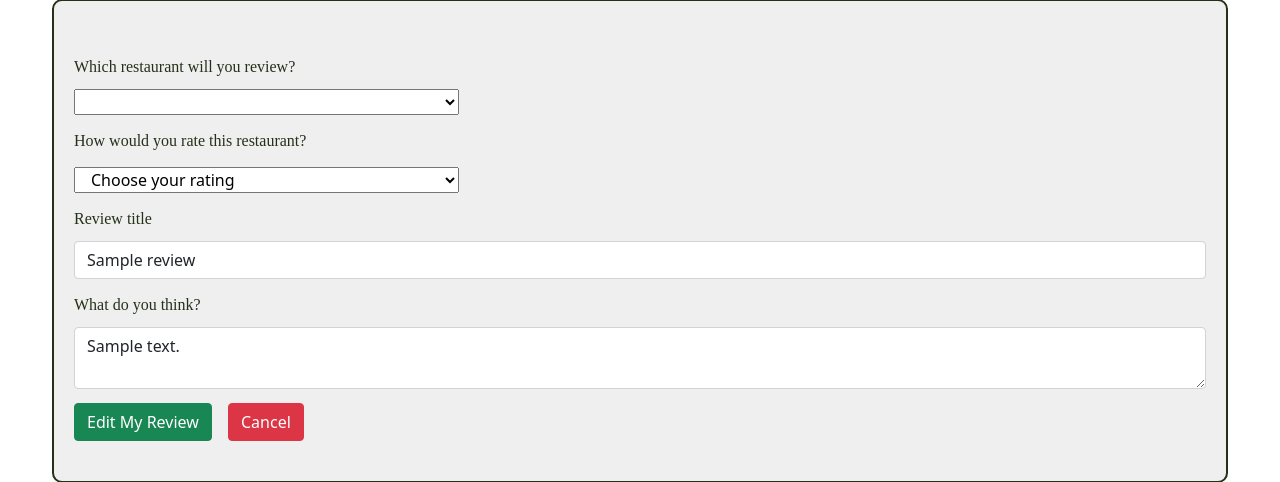
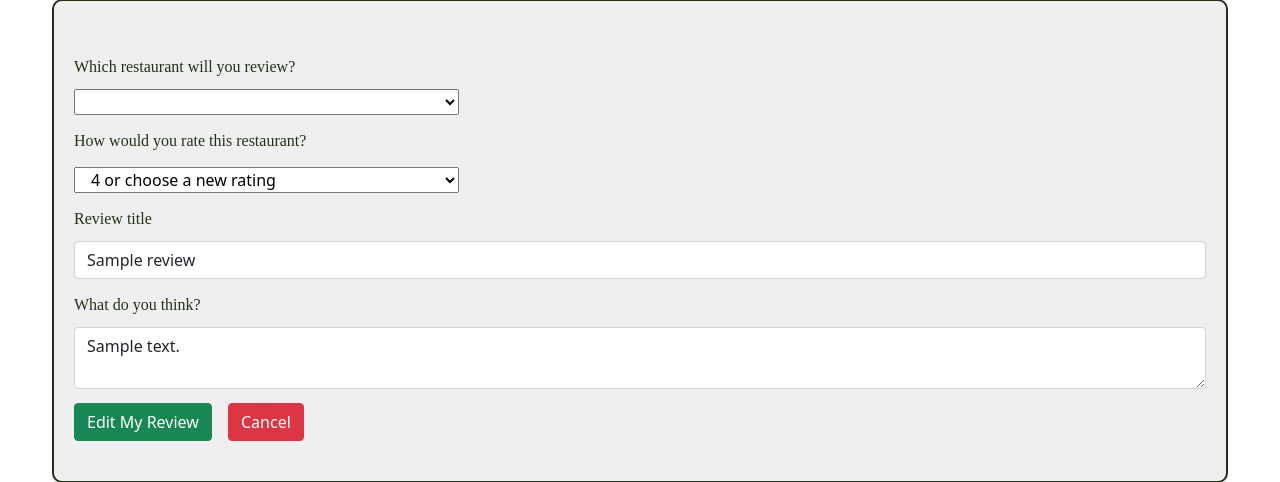
Before and after one commit to Cairi-S/vegan-Glasgow, a Flask app: template templates/edit_review.html in a window 1280 px wide. Shown: the part 212-694 px from the top of the page. Run offline with Flask 2, Linux system fonts and the light colour scheme; the visitor is signed in with stand-in values (Sample User, id 1); the template is opened without the code that fills it: most values are stand-ins (such as "Sample title", 1, 10 or a date in 2020); some libraries are stand-ins or nearby versions; some web fonts are replaced.

Commit message:
edit:Rating dropdown edited and cancel button activated

```diff
--- a/templates/edit_review.html
+++ b/templates/edit_review.html
@@ -37,7 +37,8 @@
             </label>
             <!-- Restaurant rating dropdown -->
             <select class="custom-select form-spacing col-sm-4 review-form-items" id="restaurant_rating" name="restaurant_rating" required>
-                <option class="form-instructions" disabled selected>Choose your rating</option>
+                <option class="form-instructions" value="{{ review.restaurant_rating }}" disabled selected>
+                    {{ review.restaurant_rating }} or choose a new rating</option>
                 <option value="1">1</option>
                 <option value="2">2</option>
                 <option value="3">3</option>
@@ -61,7 +62,8 @@
         </div>
         <!-- Restaurant review buttons submit and cancel -->
         <button type="submit" class="btn btn-success review-form-items">Edit My Review</button>
-        <button type="submit" class="btn btn-danger review-form-items">Cancel</button>
+        <a href="{{ url_for('user_profile', username=session['user']) }}"
+        class="btn btn-danger review-form-items">Cancel</a>
     </form>
     <!-- end of form -->
 </div>
```
